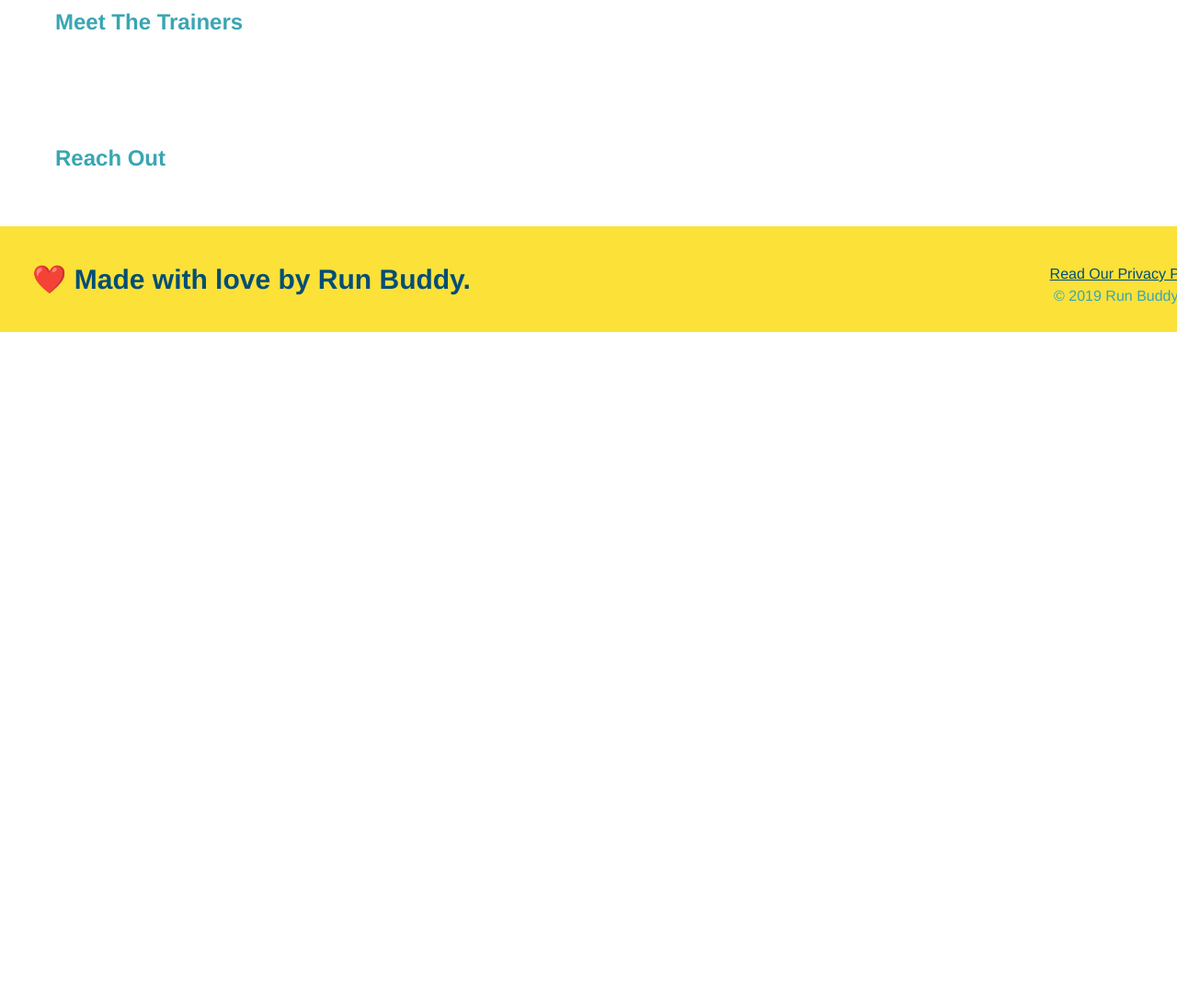
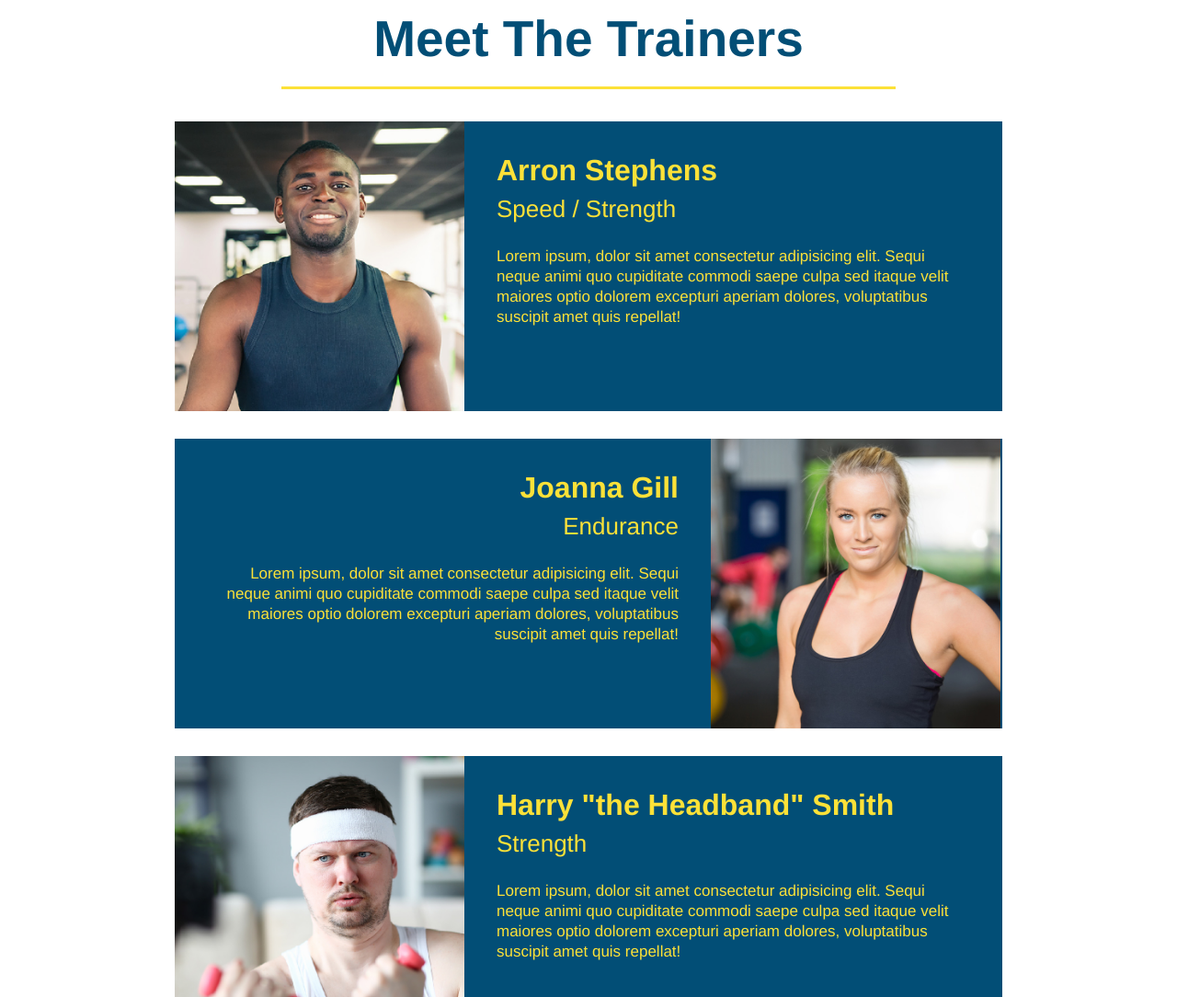
Before and after one commit to Nickhill2380/run-buddy, a plain HTML site: page index.html in a window 1280 px wide. Shown: the part 2900-3984 px from the top of the page at 92% size. Before the commit the page ends 3261 px from the top, so only its background shows below. Drawn offline with Linux system fonts and the light colour scheme.

Commit message:
finished meet the trainers

```diff
--- a/assets/css/style.css
+++ b/assets/css/style.css
@@ -183,3 +183,50 @@ section {
 .steps span{
     font-size: 38px;
 }
+
+.trainers {
+    text-align: center;
+}
+
+.trainer {
+    width: 900px;
+    margin: 0 auto 30px auto;
+    background: #024e76;
+    color: #fce138;
+    overflow: auto;
+    }
+
+.trainer img {
+    width: 35%;
+    float: left;
+    }
+
+.trainer-bio {
+    padding: 35px;
+    float: left;
+    width: 57%;
+    }
+
+.trainer-bio h3 {
+    font-size: 32px;
+    margin-bottom: 8px;
+}
+
+.trainer-bio h4 {
+    font-weight: lighter;
+    font-size: 26px;
+    margin-bottom: 25px;
+}
+
+.trainer-bio p {
+    font-size: 17px;
+    line-height: 1.3;
+}
+
+.text-left {
+    text-align: left;
+}
+
+.text-right {
+    text-align: right;
+}
--- a/index.html
+++ b/index.html
@@ -103,8 +103,46 @@
         </section>
 
         <!--"meet the trainers" section-->
-        <section>
-            <h2>Meet The Trainers</h2>
+        <section id="your-trainers" class="trainers">
+            <h2 class="section-title primary-border">
+                Meet The Trainers
+            </h2>
+            <article class="trainer">
+                <img src="./assets/images/trainer-1.jpg" alt="Arron Stephens in his workout clothes, ready to pump iron" />
+                <div class="trainer-bio text-left">
+                    <h3>Arron Stephens</h3>
+                    <h4>Speed / Strength</h4>
+                    <p>
+                        Lorem ipsum, dolor sit amet consectetur adipisicing elit. Sequi neque animi quo cupiditate commodi saepe culpa sed
+                        itaque velit maiores optio dolorem excepturi aperiam dolores, voluptatibus suscipit amet quis repellat!
+                    </p>
+                </div>
+            </article>
+            <!--second trainer bio-->
+            <article class="trainer">
+                <div class="trainer-bio text-right">
+                    <h3> Joanna Gill</h3>
+                    <h4>Endurance</h4>
+                    <p>
+                        Lorem ipsum, dolor sit amet consectetur adipisicing elit. Sequi neque animi quo cupiditate commodi saepe culpa sed
+                        itaque velit maiores optio dolorem excepturi aperiam dolores, voluptatibus suscipit amet quis repellat!
+                    </p>
+                </div>
+                <img src="./assets/images/trainer-2.jpg" alt="Joanna Gill cooling off after a workout" />
+                </article>
+
+                <!--third trainer bio-->
+                <article class="trainer">
+                    <img src="./assets/images/trainer-3.jpg" alt="Harry Smith wearing a headband and lifting comically small pink weights" />
+                    <div class="trainer-bio text-left">
+                        <h3>Harry "the Headband" Smith</h3>
+                        <h4>Strength</h4>
+                        <p>
+                            Lorem ipsum, dolor sit amet consectetur adipisicing elit. Sequi neque animi quo cupiditate commodi saepe culpa sed
+                            itaque velit maiores optio dolorem excepturi aperiam dolores, voluptatibus suscipit amet quis repellat!
+                        </p>
+                    </div>
+                </article>
         </section>
 
         <!--"reach out " section-->
```
Also changed, not shown: assets/images/trainer-1.jpg (added), assets/images/trainer-2.jpg (added), assets/images/trainer-3.jpg (added).
